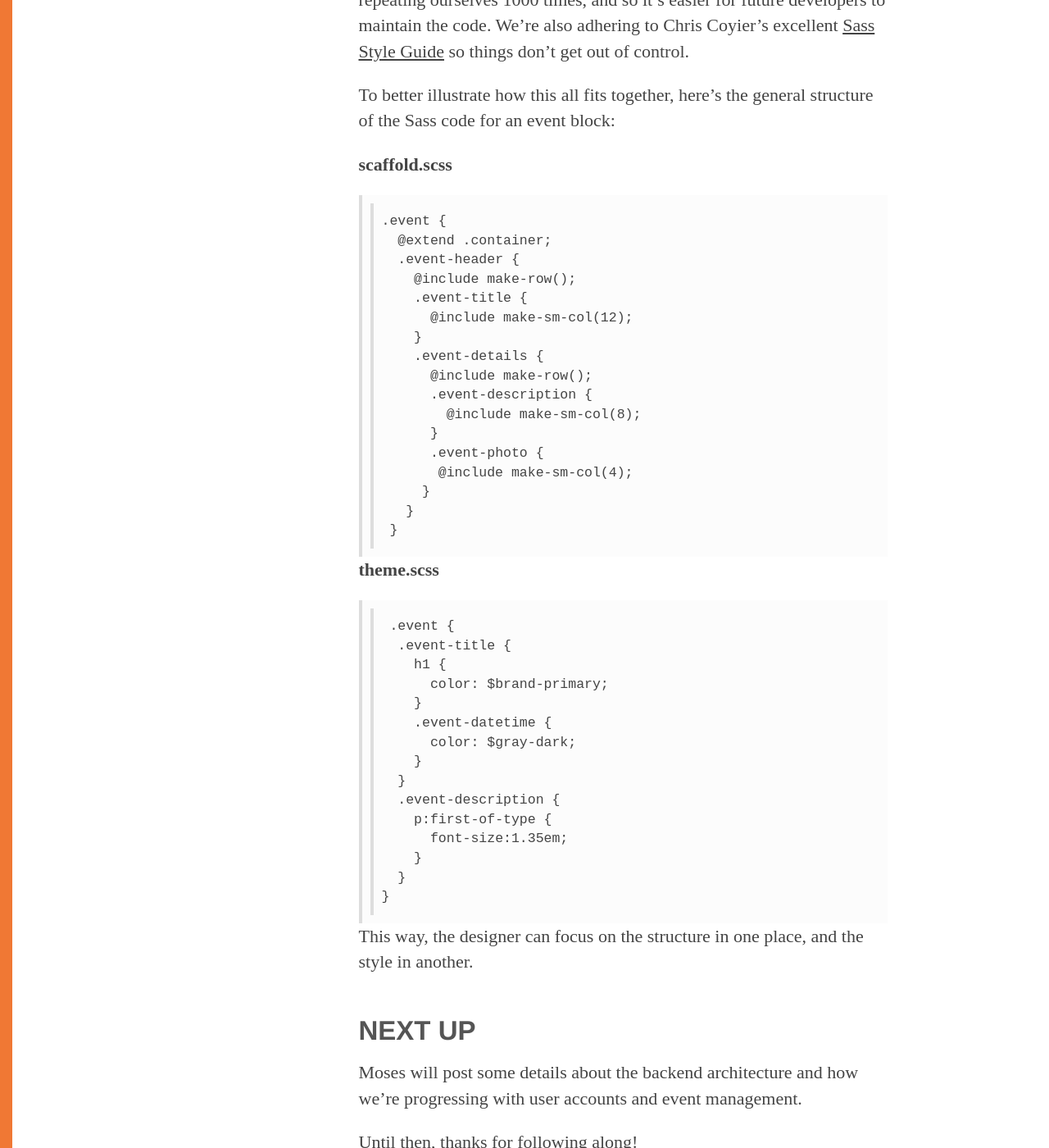
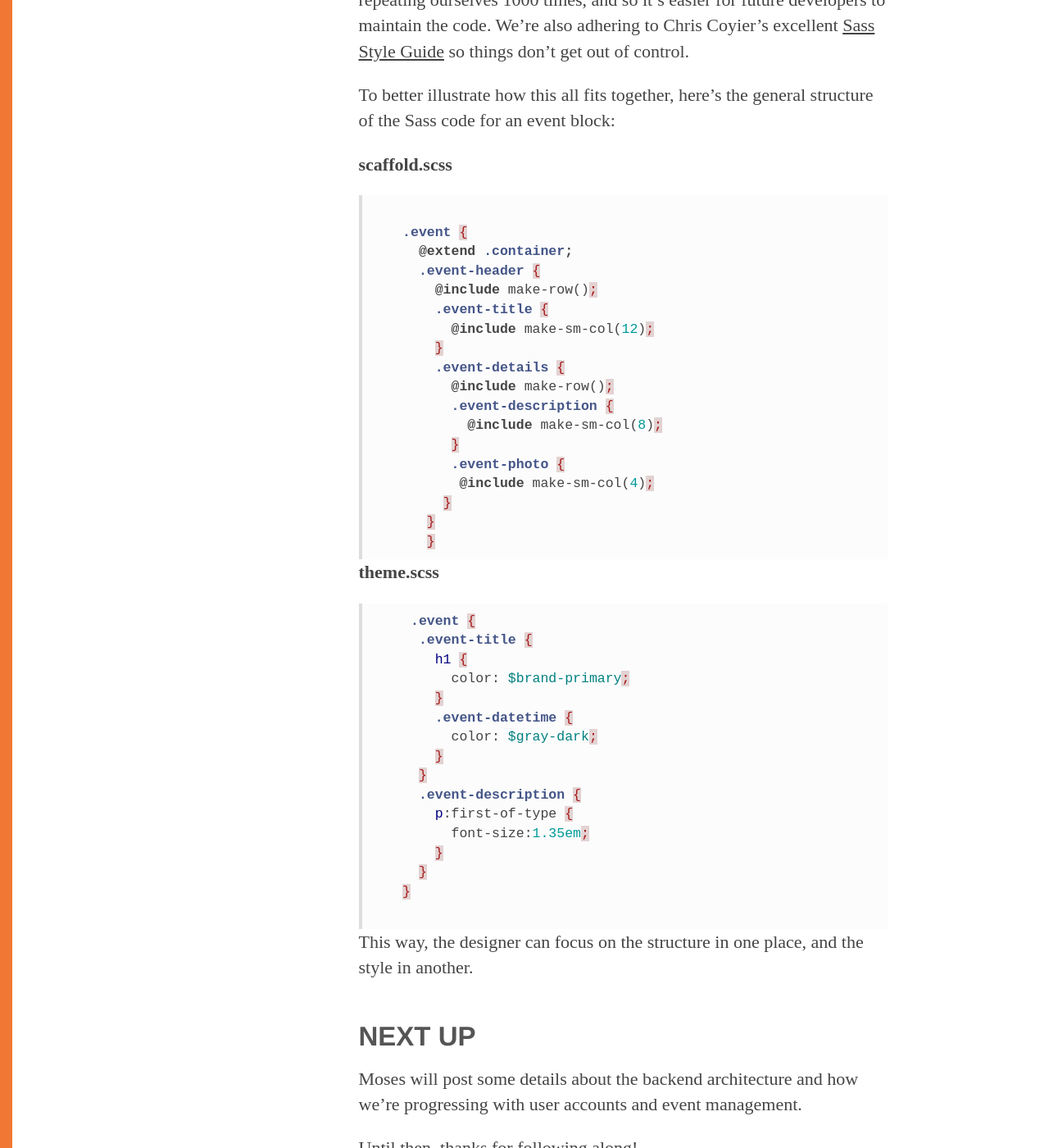
Before and after one commit to ninelabs/ninelabs.com, a Jekyll site: the page built from _posts/2014-11-20-november-progress-report.md, in a window 1280 px wide and 1400 px high, scrolled down 934 px. Shown: the whole window at 82% size. Built offline with Jekyll 4.4.1, drawn with Linux system fonts in a browser that asks for light colours; nearby versions of some CDN libraries; Markdown is read by kramdown in place of the engine named in the settings; some of the changed text lies outside the part shown.

Commit message:
Added code highlighting syntax

```diff
--- a/_posts/2014-11-20-november-progress-report.md
+++ b/_posts/2014-11-20-november-progress-report.md
@@ -21,6 +21,7 @@ To better illustrate how this all fits together, here&rsquo;s the general struct
 
 **scaffold.scss**
 
+ {%highlight sass %}
     .event {
       @extend .container;
       .event-header {
@@ -37,11 +38,12 @@ To better illustrate how this all fits together, here&rsquo;s the general struct
            @include make-sm-col(4);
          }
        }
-     }
-
+       }
+{%endhighlight %}
 
 **theme.scss**
 
+ {%highlight sass %}
      .event {
       .event-title {
         h1 {
@@ -57,6 +59,7 @@ To better illustrate how this all fits together, here&rsquo;s the general struct
         }
       }
     }
+ {%endhighlight  %}
 
 This way, the designer can focus on the structure in one place, and the style in another.
 
```
